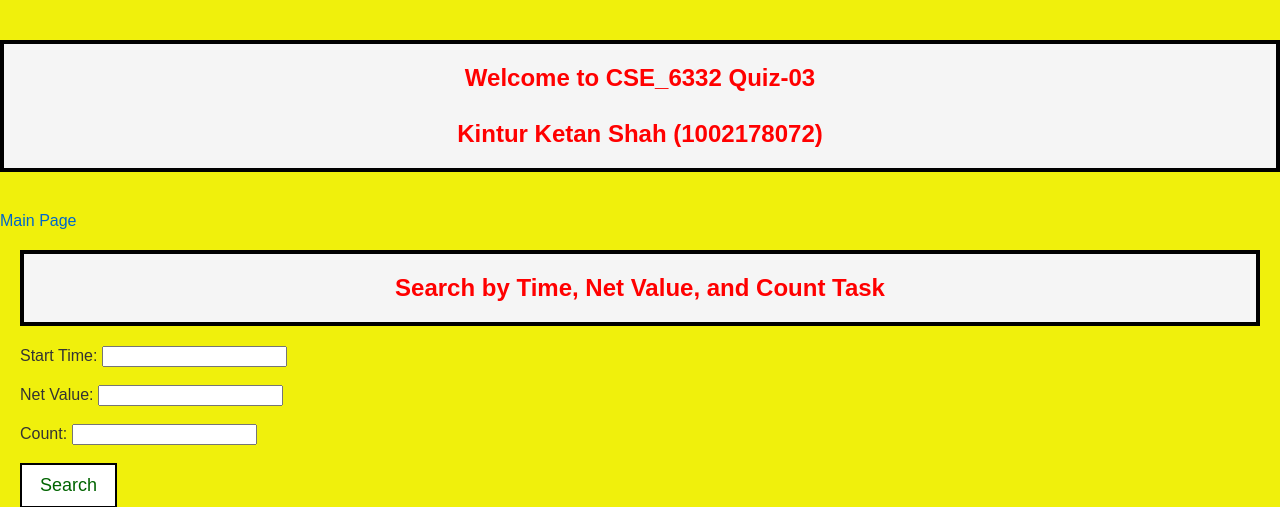
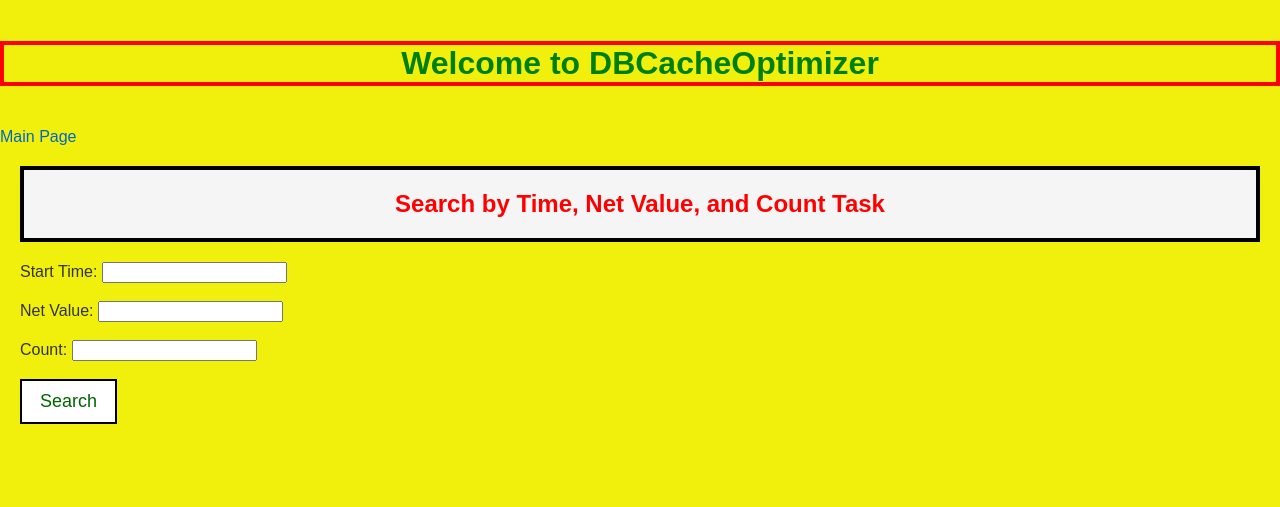
Before and after one commit to kinturkt/DBCacheOptimizer, a Python web app: template templates/task_11.html in a window 1280 px wide. Shown: the top 507 px of the page. Run offline with Jinja, Linux system fonts and the light colour scheme; the template is opened without the code that fills it, so the values that code supplies are empty.

Commit message:
Update task_11.html

```diff
--- a/templates/task_11.html
+++ b/templates/task_11.html
@@ -46,9 +46,8 @@
 </head>
 <body>
     <center>
-        <h2> Welcome to CSE_6332 Quiz-03 <br> <br>
-            Kintur Ketan Shah (1002178072)
-        </h2>
+        <h1 style="border: 4px solid Red; color: green;"> Welcome to DBCacheOptimizer <br>
+        </h1s>
     </center>
 
     {% if error %}
```
